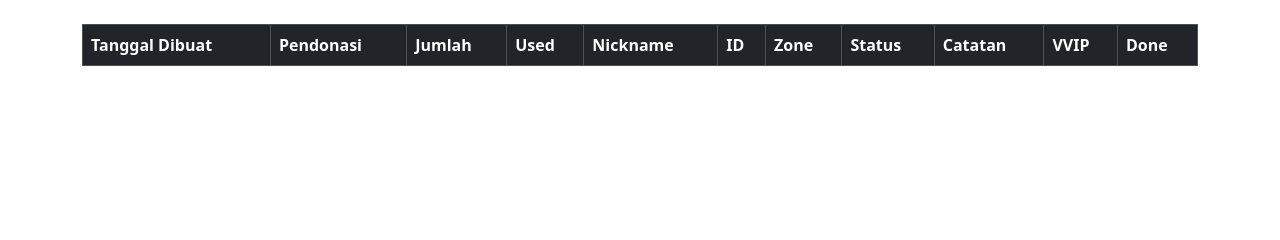
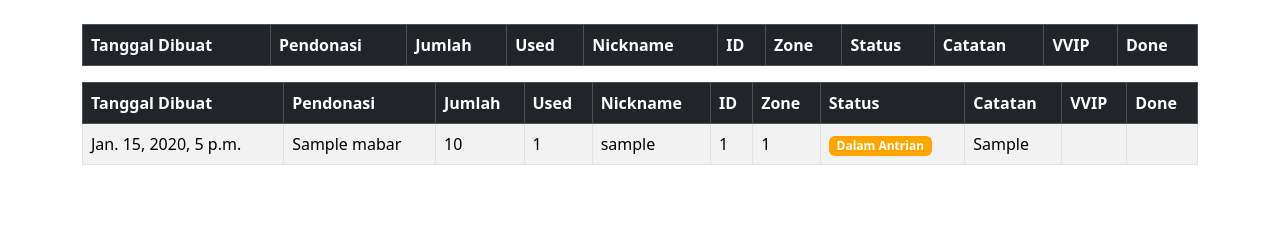
Before and after one commit to ridwaanhall/management-mabar-VIP-MLBB, a Django app: page /public/list-mabar/ in a window 1280 px wide. Shown: the part 218-458 px from the top of the page. Run offline with Django 4.2, Linux system fonts and the light colour scheme; tables that the repository leaves empty hold one stand-in row (values such as "Sample post"); lists and menus that the app fills with data are empty.

Commit message:
show filters mabar list

```diff
--- a/mabar/templates/public/mabar_list.html
+++ b/mabar/templates/public/mabar_list.html
@@ -5,6 +5,7 @@
 {% block content %}
 <h1 class="text-center mb-4">Daftar Mabar</h1>
 
+<!-- prepare records table -->
 <div class="table-responsive mb-2">
     <table class="table table-bordered table-striped">
         <thead class="table-dark">
@@ -69,6 +70,74 @@
         </tbody>
     </table>
 </div>
+<!-- prepare records table end -->
+
+<!-- records except done -->
+<div class="table-responsive">
+    <table class="table table-bordered table-striped">
+        <thead class="table-dark">
+            <tr>
+                <th scope="col">Tanggal Dibuat</th>
+                <th scope="col">Pendonasi</th>
+                <th scope="col">Jumlah</th>
+                <th scope="col">Used</th>
+                <th scope="col">Nickname</th>
+                <th scope="col">ID</th>
+                <th scope="col">Zone</th>
+                <th scope="col">Status</th>
+                <th scope="col">Catatan</th>
+                <th scope="col">VVIP</th>
+                <th scope="col">Done</th>
+            </tr>
+        </thead>
+        <tbody>
+            {% for record in records_except_done %}
+            <tr>
+                <td>{{ record.date_created }}</td>
+                <td>{{ record.donate_name }}</td>
+                <td>{{ record.jumlah_game }}</td>
+                <td>{{ record.telah_digunakan }}</td>
+                <td>{{ record.nickname }}</td>
+                <td>{{ record.id_user }}</td>
+                <td>{{ record.zone_user }}</td>
+                <td>
+                    {% if record.status == 'done' %}
+                        <span class="badge" style="background-color: green; color: white;">Selesai</span>
+                    {% elif record.status == 'antri' %}
+                        <span class="badge" style="background-color: orange; color: white;">Dalam Antrian</span>
+                    {% elif record.status == 'prepare' %}
+                        <span class="badge" style="background-color: blue; color: white;">Persiapan</span>
+                    {% elif record.status == 'in_mabar' %}
+                        <span class="badge" style="background-color: lightgreen; color: black;">Sedang Mabar</span>
+                    {% elif record.status == 'salah_id' %}
+                        <span class="badge" style="background-color: red; color: white;">Salah ID User</span>
+                    {% elif record.status == 'kurang' %}
+                        <span class="badge" style="background-color: red; color: white;">Donasi Kurang</span>
+                    {% else %}
+                        <span class="badge" style="background-color: grey; color: white;">{{ record.status }}</span>
+                    {% endif %}
+                </td>
+                <td>{{ record.catatan }}</td>
+                <td>
+                    {% if record.is_vvip %}
+                        <i class="ti ti-circle-check-filled text-primary"></i>
+                    {% else %}
+                        <i class="ti ti-xbox-x-filled text-secondary"></i>
+                    {% endif %}
+                </td>
+                <td>
+                    {% if record.is_done %}
+                        <i class="ti ti-circle-check-filled text-success"></i>
+                    {% else %}
+                        <i class="ti ti-xbox-x-filled text-danger"></i>
+                    {% endif %}
+                </td>
+            </tr>
+            {% endfor %}
+        </tbody>
+    </table>
+</div>
+<!-- records except done end -->
 
 <div class="table-responsive">
     <table class="table table-bordered table-striped">
@@ -88,7 +157,7 @@
             </tr>
         </thead>
         <tbody>
-            {% for record in records %}
+            {% for record in done_records %}
             <tr>
                 <td>{{ record.date_created }}</td>
                 <td>{{ record.donate_name }}</td>
```
